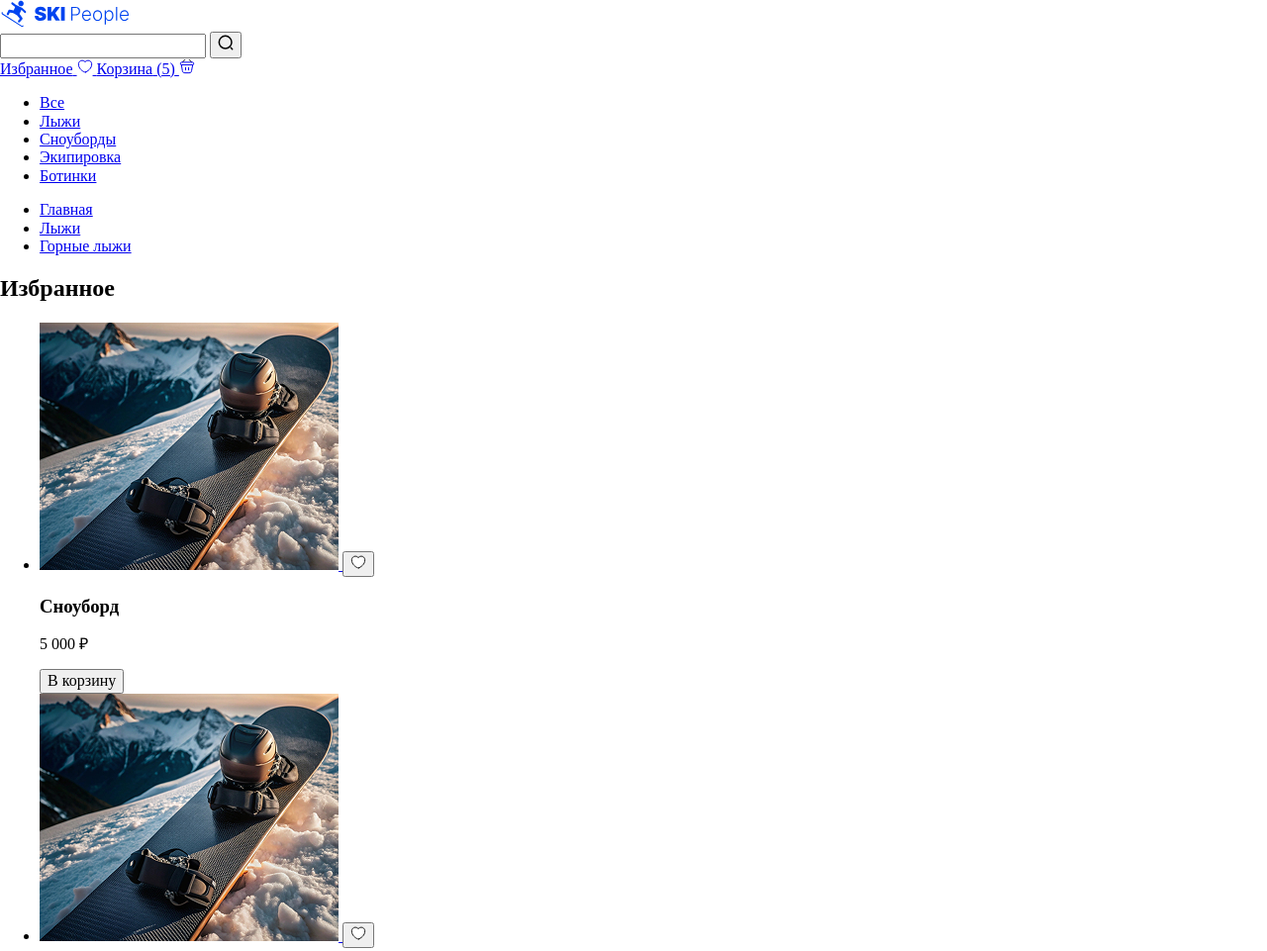
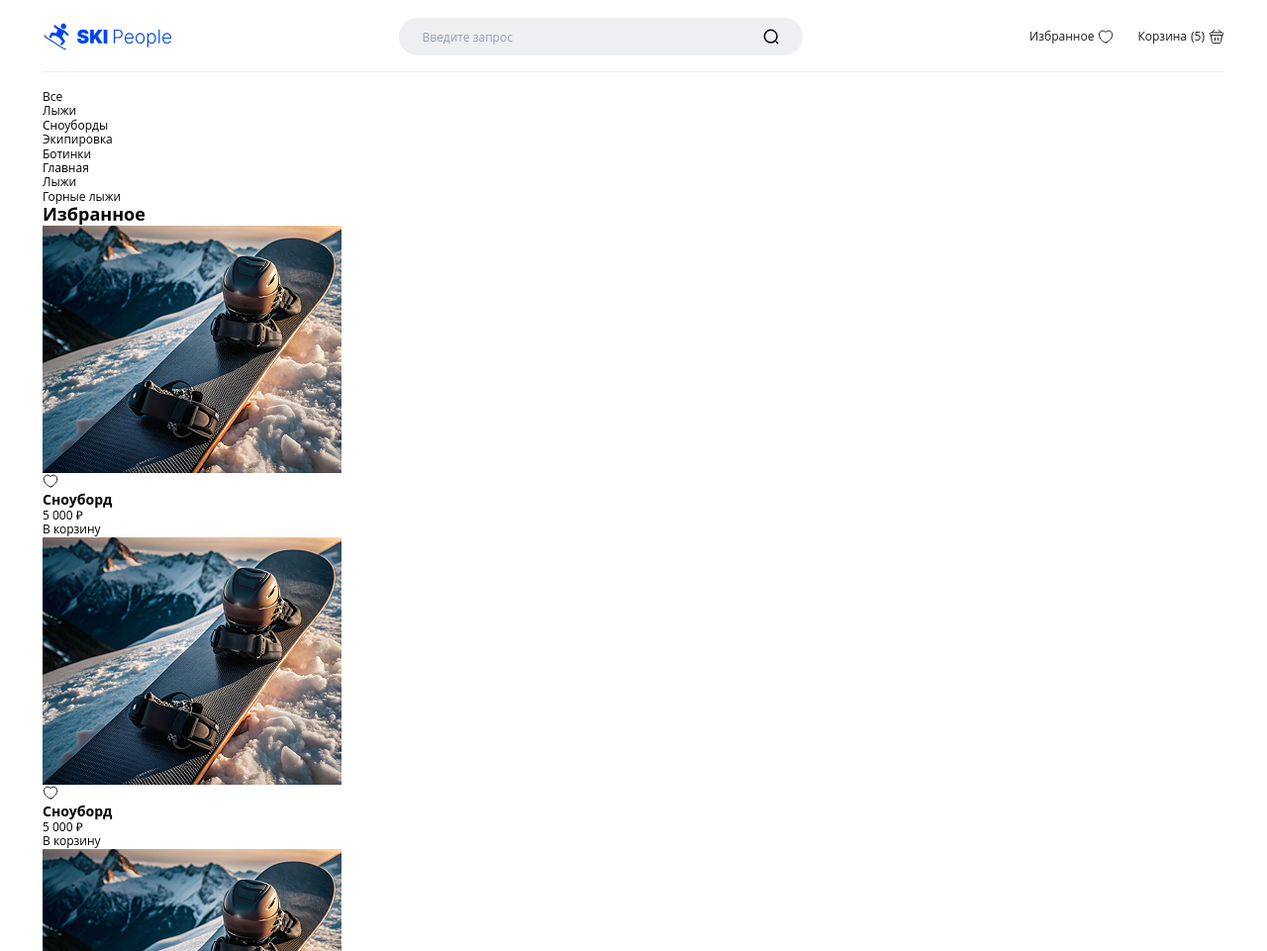
Before and after one commit to KuzAnton8335/ski-people, a website built with Vite: page index.html in a window 1280 px wide. Shown: the top 961 px of the page at 99% size. Built offline with nearby package versions, Linux system fonts and the light colour scheme; files whose address does not match are found by name.

Commit message:
стлизация header и footer

```diff
--- a/index.html
+++ b/index.html
@@ -9,6 +9,9 @@
   <link rel="apple-touch-icon" href="/favicons/apple-touch-icon.png" />
   <link rel="manifest" href="/favicons/manifest.webmanifest" />
   <title>Ski people</title>
+  <link rel="preload" href="/public/fonts/OpenSans-Regular.woff2" as="font" type="font/woff2" crossorigin="anonymous">
+  <link rel="preload" href="/public/fonts/Inter.woff2" as="font" type="font/woff2" crossorigin="anonymous">
+  <link rel="preload" href="/public/fonts/Inter-Black.woff2" as="font" type="font/woff2" crossorigin="anonymous">
   <script type="module" src="/src/main.js"></script>
 </head>
 
@@ -21,7 +24,7 @@
           <img src="/Icons/logo.svg" alt="Логотип - Ski-people" class="header__logo-images">
         </a>
         <form action="#" class="header__search">
-          <input type="search" name="search" class="header__search-input">
+          <input type="search" name="search" class="header__search-input" placeholder="Введите запрос">
           <button class="header__search-button" type="submit">
             <svg width="16" height="16" viewBox="0 0 16 16" fill="none" xmlns="http://www.w3.org/2000/svg">
               <path
@@ -374,6 +377,7 @@
       <div class="container">
         <h2 class="cart__title">Корзина</h2>
         <ul class="cart__list">
+
           <li class="cart__item">
             <img src="/Images/ski-mini-1.jpg" alt="" class="cart__item-image">
             <h3 class="cart__item-title">Горные лыжи</h3>
@@ -408,14 +412,53 @@
             </div>
           </li>
         </ul>
+        <div class="cart__order">
+          <h3 class="cart__order-title">Оформление</h3>
+          <div class="cart__order-info">
+            <p class="cart__order_count">
+              <span>4</span>
+              товара на сумму:
+            <p class="cart__order-price">20&nbsp;000&nbsp;₽</p>
+            </p>
+          </div>
+        </div>
+        <p class="cart__order-develery">Доставка 0&nbsp;₽</p>
+        <button class="cart__order-button" type="submit" form="cartForm">Оформить заказ</button>
+        <form action="#" class="cart__form" id="cartForm" method="POST">
+          <h3 class="cart__form-title">Данные для доставки</h3>
+          <fieldset class="cart__form-inputs">
+            <input type="text" placeholder="Фамилия Имя Отчество" class="cart__form-input" name="name">
+            <input type="email" name="email" id="" placeholder="Email" class="cart__form-input">
+            <input type="tel" placeholder="Телефон" class="cart__form-input" name="tel">
+            <input type="text" placeholder="Адрес доставки" class="cart__form-input" name="address">
+            <textarea name="comment" id="comment" placeholder="Комментарий к заказу"> </textarea>
+          </fieldset>
+          <fieldset class="cart__form-fieldset">
+            <legend class="cart__form-legend">Доставка</legend>
+            <label class="cart__form-label">
+              <input type="checkbox" class="cart__form-radio" value="delivery" name="delivery">
+              Доставка
+              <input type="checkbox" class="cart__form-radio" value="pickup" name="delivery">
+              Самовывоз
+            </label>
+            <legend class="cart__form-legend">Оплата</legend>
+            <label class="cart__form-label">
+              <input type="checkbox" class="cart__form-radio" value="card" name="payment">
+              Картой при получении
+              <input type="checkbox" class="cart__form-radio" value="cash" name="payment">
+              Наличными при получении
+            </label>
+          </fieldset>
+        </form>
       </div>
     </section>
   </main>
   <!-- footer -->
   <footer class="footer">
-    <div class="container">
+    <div class="container footer__container">
       <a href="/" class="footer__logo-link">
-        <svg width="164" height="35" viewBox="0 0 164 35" fill="none" xmlns="http://www.w3.org/2000/svg">
+        <svg width="164" height="35" viewBox="0 0 164 35" fill="none" xmlns="http://www.w3.org/2000/svg"
+          class="footer__logo-icon">
           <path
             d="M158.688 26.3345C157.466 26.3345 156.409 26.0525 155.516 25.4883C154.624 24.9185 153.933 24.1315 153.444 23.1273C152.961 22.1175 152.719 20.9553 152.719 19.6409C152.719 18.332 152.961 17.1699 153.444 16.1544C153.933 15.1333 154.607 14.335 155.465 13.7596C156.329 13.1785 157.327 12.888 158.458 12.888C159.168 12.888 159.853 13.0177 160.513 13.2772C161.172 13.5311 161.764 13.9232 162.287 14.4535C162.815 14.9782 163.233 15.641 163.54 16.4421C163.847 17.2376 164 18.1797 164 19.2685V20.0132H153.768V18.6846H162.449C162.449 17.8497 162.278 17.0994 161.937 16.4337C161.602 15.7623 161.133 15.232 160.53 14.8428C159.933 14.4535 159.242 14.2589 158.458 14.2589C157.628 14.2589 156.897 14.4789 156.266 14.9189C155.635 15.359 155.141 15.94 154.783 16.6621C154.43 17.3843 154.251 18.1741 154.246 19.0316V19.827C154.246 20.8594 154.425 21.7621 154.783 22.535C155.147 23.3022 155.661 23.8974 156.326 24.3205C156.991 24.7436 157.779 24.9552 158.688 24.9552C159.308 24.9552 159.851 24.8593 160.317 24.6675C160.789 24.4757 161.184 24.219 161.502 23.8974C161.826 23.5702 162.071 23.212 162.235 22.8227L163.676 23.2881C163.477 23.8353 163.151 24.3403 162.696 24.8029C162.247 25.2655 161.684 25.6378 161.007 25.9199C160.337 26.1963 159.564 26.3345 158.688 26.3345Z"
             fill="currentColor" />
--- a/src/main.js
+++ b/src/main.js
@@ -1 +1,4 @@
 import "normalize.css";
+import "./styles/default.scss";
+import "./styles/fonts.scss";
+import "./styles/index.scss";
--- /dev/null
+++ b/src/styles/default.scss
@@ -0,0 +1,90 @@
+:root {
+  position: relative;
+  overflow-x: hidden;
+  box-sizing: border-box;
+  -webkit-font-smoothing: antialiased;
+  -moz-osx-font-smoothing: grayscale;
+  text-rendering: optimizeLegibility;
+  -webkit-tap-highlight-color: rgba(0, 0, 0, 0);
+  -webkit-tap-highlight-color: transparent;
+}
+
+*,
+*::before,
+*::after {
+  box-sizing: inherit;
+}
+
+body {
+  position: relative;
+  overflow-x: hidden;
+  min-width: 320px;
+  min-height: 100vh;
+  font-family: 'Open Sans', sans-serif;
+  font-size: 12px;
+  line-height: 1.2;
+  color: #000;
+  background-color: #fff;
+  display: flex;
+  flex-direction: column;
+}
+
+h1,
+h2,
+h3,
+p,
+figure,
+fieldset {
+  margin: 0;
+}
+
+img,
+svg {
+  display: block;
+  max-width: 100%;
+  height: auto;
+}
+
+svg {
+  max-height: 100%;
+}
+
+
+button {
+  padding: 0;
+  cursor: pointer;
+  border: none;
+  background-color: transparent;
+}
+
+a {
+  text-decoration: none;
+  color: inherit;
+}
+
+ul {
+  list-style: none;
+  padding: 0;
+  margin: 0;
+}
+
+.visually-hidden {
+  position: fixed;
+  transform: scale(0);
+}
+
+.container {
+  padding: 0 16px;
+
+  @media (min-width: 768px) {
+    padding: 0 29px;
+  }
+
+  @media (min-width: 1024px) {
+    padding: 0 43px;
+  }
+
+  @media (min-width: 1440px) {
+    padding: 0 92px;
+  }
+}
--- /dev/null
+++ b/src/styles/fonts.scss
@@ -0,0 +1,23 @@
+@font-face {
+	font-family: "Open Sans";
+	font-display: swap;
+	font-weight: 400;
+	font-style: normal;
+	src: url("./fonts/OpenSans-Regular.woff2") format("woff2");
+}
+
+@font-face {
+	font-family: "Inter";
+	font-display: swap;
+	font-weight: 400;
+	font-style: normal;
+	src: url("./fonts/Inter.woff2") format("woff2");
+}
+
+@font-face {
+	font-family: "Inter-Black";
+	font-display: swap;
+	font-weight: 900;
+	font-style: normal;
+	src: url("./fonts/Inter-Black.woff2") format("woff2");
+}
--- /dev/null
+++ b/src/styles/index.scss
@@ -0,0 +1,2 @@
+@use "./modules/header.scss";
+@use "./modules/footer.scss";
--- /dev/null
+++ b/src/styles/modules/footer.scss
@@ -0,0 +1,79 @@
+.footer {
+	background-color: #1c1c1c;
+	color: #ffffff;
+	padding: 40px 0;
+
+	&__container {
+		display: flex;
+		flex-direction: column;
+		flex-wrap: wrap;
+		gap: 24px;
+
+		@media (min-width: 768px) {
+			flex-direction: row;
+		}
+	}
+	/* .footer__logo-link */
+
+	&__logo-link {
+		display: inline-block;
+		color: #0044f0;
+		@media (min-width: 768px) {
+			flex-grow: 1;
+			flex-basis: 100%;
+			justify-items: center;
+		}
+	}
+
+	&__logo-icon {
+		@media (min-width: 768px) {
+			width: 275px;
+		}
+	}
+
+	/* .footer__social */
+
+	&__social {
+	}
+
+	/* .footer__phone */
+
+	&__phone {
+	}
+
+	/* .footer__social-list */
+
+	&__social-list {
+	}
+
+	/* .footer__social-item */
+
+	&__social-item {
+	}
+
+	/* .footer__social-link */
+
+	&__social-link {
+	}
+
+	/* .footer__developer-list */
+
+	&__developer-list {
+		color: #f1e9e4;
+	}
+
+	/* .footer__developer-item */
+
+	&__developer-item {
+	}
+
+	/* .footer__developer-link */
+
+	&__developer-link {
+	}
+
+	/* .footer__copyright */
+
+	&__copyright {
+	}
+}
--- /dev/null
+++ b/src/styles/modules/header.scss
@@ -0,0 +1,113 @@
+.header {
+	padding: 18px 0;
+
+	/* .header__wrapper */
+
+	&__wrapper {
+		display: grid;
+		grid-template-areas: "logo links" "search search";
+		justify-content: space-between;
+		align-items: center;
+		gap: 17px;
+		padding-bottom: 16px;
+		border-bottom: 1px solid #eeeff2;
+
+		@media (min-width: 1024px) {
+			grid-template-areas: "logo search links";
+		}
+	}
+
+	/* .header__logo-link */
+
+	&__logo-link {
+		grid-area: logo;
+	}
+
+	/* .header__logo-images */
+
+	&__logo-images {
+		width: 106px;
+		@media (min-width: 768px) {
+			width: 130px;
+		}
+	}
+
+	/* .header__search */
+
+	&__search {
+		grid-area: search;
+		position: relative;
+		width: 100%;
+		height: 38px;
+
+		@media (min-width: 1024px) {
+			width: 408px;
+		}
+		@media (min-width: 1440px) {
+			width: 514px;
+		}
+	}
+
+	/* .header__search-input */
+
+	&__search-input {
+		width: 100%;
+		height: 100%;
+		padding: 0 45px 0 24px;
+		background-color: #eeeff2;
+		border-radius: 32px;
+		border: none;
+
+		&::placeholder {
+			color: #969eae;
+		}
+	}
+
+	/* .header__search-button */
+
+	&__search-button {
+		width: 16px;
+		height: 16px;
+		position: absolute;
+		top: 50%;
+		right: 24px;
+		transform: translateY(-50%);
+	}
+
+	/* .header__links-list */
+
+	&__links-list {
+		grid-area: links;
+		display: flex;
+		column-gap: 16px;
+
+		@media (min-width: 1024px) {
+			column-gap: 24px;
+		}
+	}
+
+	/* .header__link */
+
+	&__link {
+		display: flex;
+		flex-direction: row-reverse;
+		align-items: center;
+		column-gap: 4px;
+
+		color: #1c1c1c;
+		@media (min-width: 768px) {
+			flex-direction: row;
+		}
+	}
+
+	/* .header__link-text */
+
+	&__link-text {
+		display: none;
+		@media (min-width: 768px) {
+			display: block;
+		}
+	}
+
+	/* .header__link-count */
+}
```
Also changed, not shown: public/fonts/Inter-Black.woff2 (added), public/fonts/Inter.woff2 (added), public/fonts/OpenSans-Regular.woff2 (added), src/style.css (deleted).
